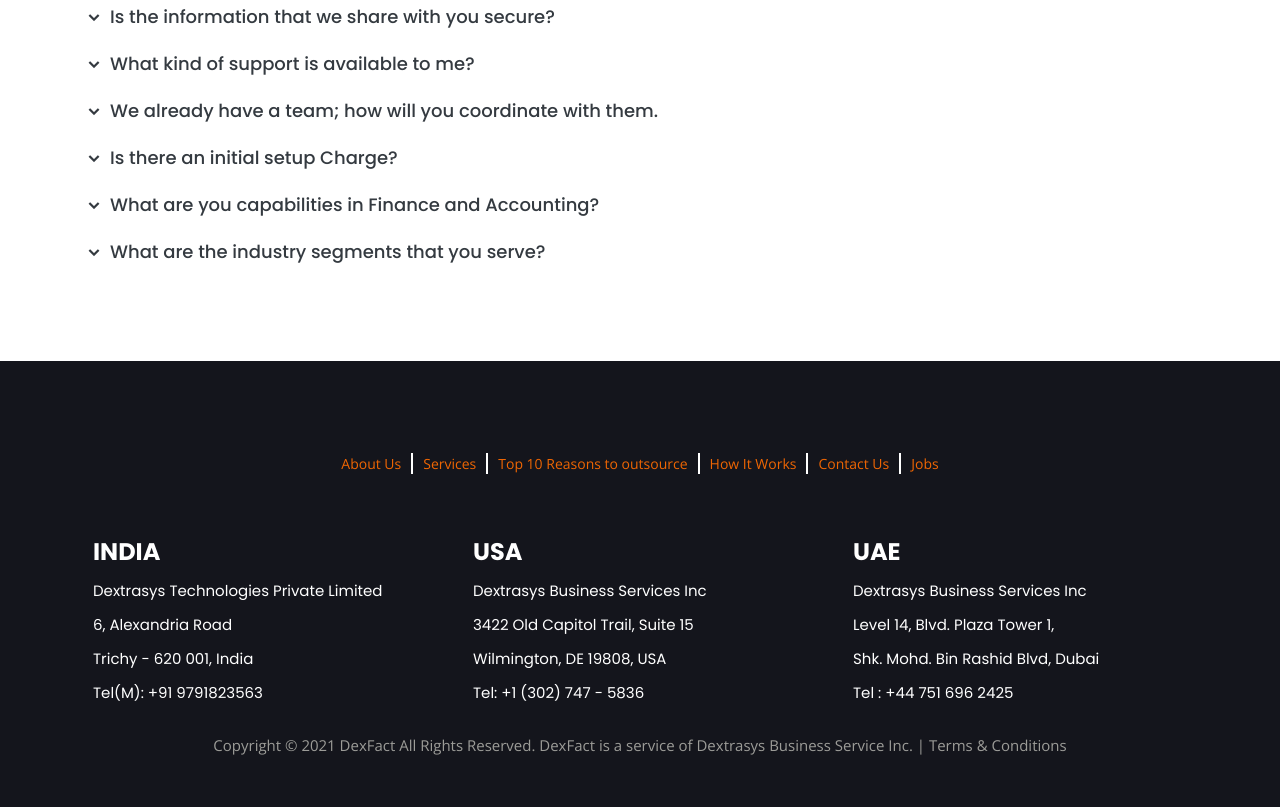
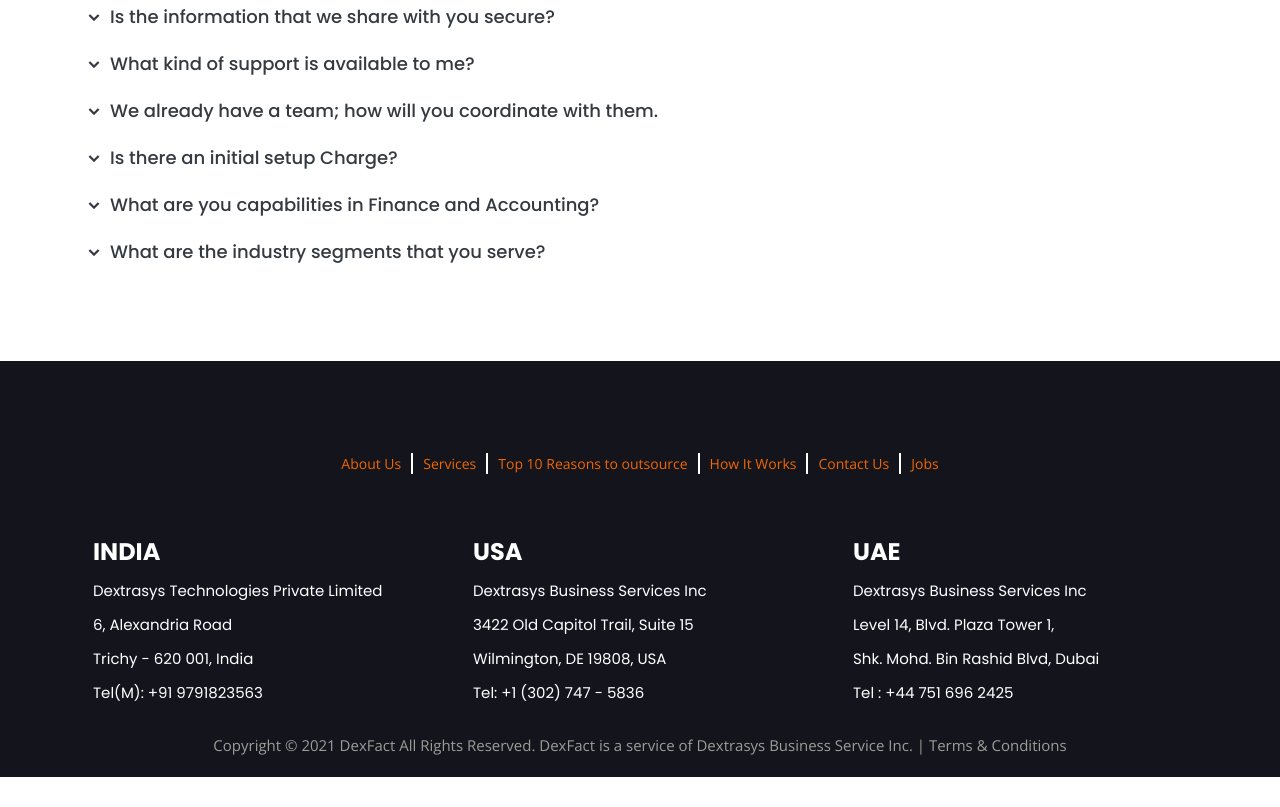
Before and after one commit to kris517583/Helloleads, a plain HTML site: page FAQ.html in a window 1280 px wide. Shown: the part 888-1695 px from the top of the page. After the commit the page ends 1665 px from the top, so only its background shows below. Drawn offline with nearby package versions, Linux system fonts and the light colour scheme; a script that the page names is missing.

Commit message:
Add files via upload

```diff
--- a/assets/css/style.css
+++ b/assets/css/style.css
@@ -1630,7 +1630,7 @@ section {
   color: #fff;
   font-size: 14px;
   text-align: center;
-  padding:0 0 30px 0
+  padding:0 0 0px 0
 }
 
 #footer h4 {
```
